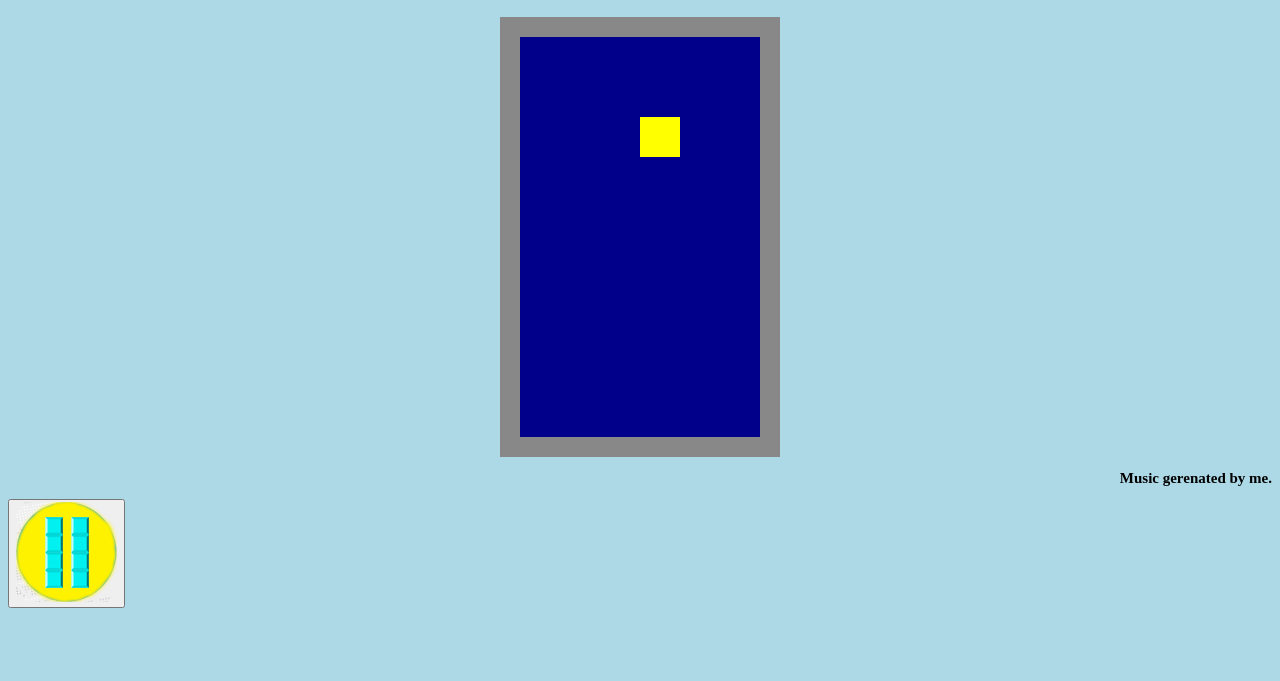
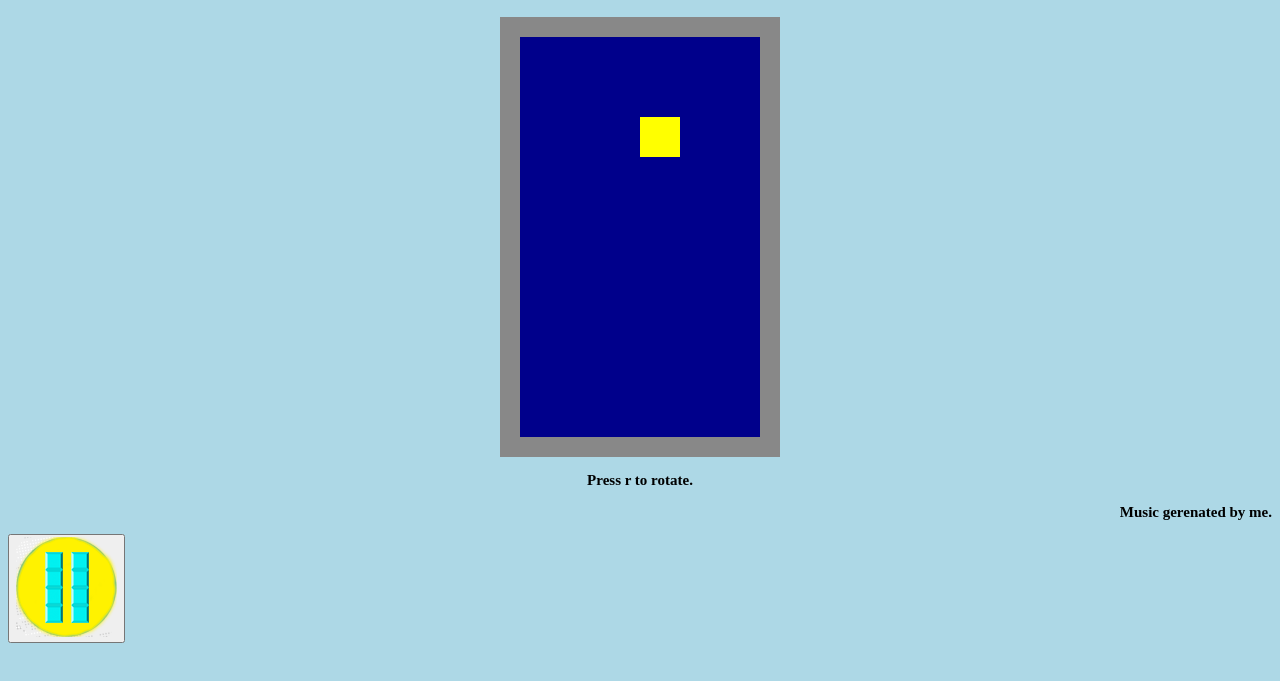
Before and after one commit to reneeleung/Tetris, a plain HTML site: page index.html in a window 1280 px wide. Shown: the part 111-792 px from the top of the page. Drawn offline with Linux system fonts and the light colour scheme.

Commit message:
Add rotate instruction

```diff
--- a/index.html
+++ b/index.html
@@ -7,6 +7,7 @@
 <body>
     <h1>Score</h1><h1 id="score"></h1>
     <canvas id="tetris" width="240" height="400"></canvas>
+    <h3> Press r to rotate. </h3>
     <h2> Music gerenated by me. </h2>
     <audio id="music" controls autoplay loop hidden="hidden">
         <source src="tetris-music.mp3" type="audio/mpeg">
--- a/style.css
+++ b/style.css
@@ -13,6 +13,11 @@ h2 {
     font-size: 15px;
 }
 
+h3 {
+    text-align: center;
+    font-size: 15px;
+}
+
 canvas {
     display: block;
     margin: auto;
```
